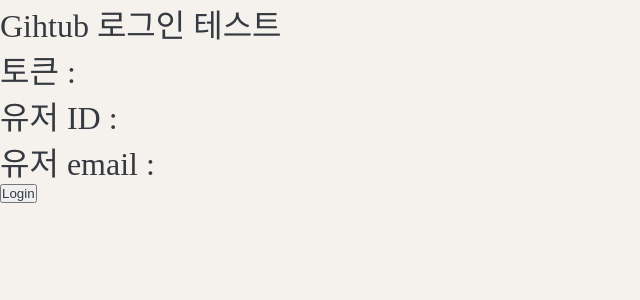
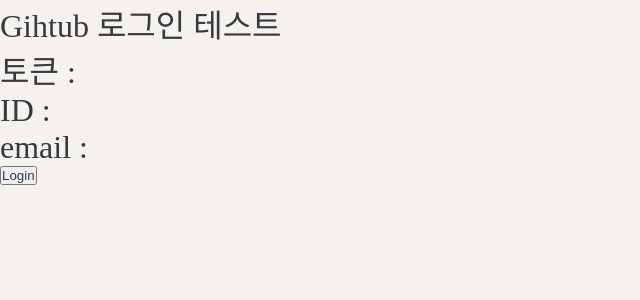
Before and after one commit to daadaadaah/practice-github-secrets, a React app: page / in a window 1280 px wide. Shown: the top 300 px of the page, without its empty margins (0-640 px from the left). Built offline with nearby package versions, Linux system fonts and the light colour scheme; no server answers.

Commit message:
Add env for deploy

```diff
--- a/src/App.jsx
+++ b/src/App.jsx
@@ -25,12 +25,12 @@
         {accessToken || ''}
       </h1>
       <h1>
-        유저 ID :
+        ID :
         {' '}
         {userInfo ? userInfo.id : '' }
       </h1>
       <h1>
-        유저 email :
+        email :
         {' '}
         {userInfo ? userInfo.img : '' }
       </h1>
```
